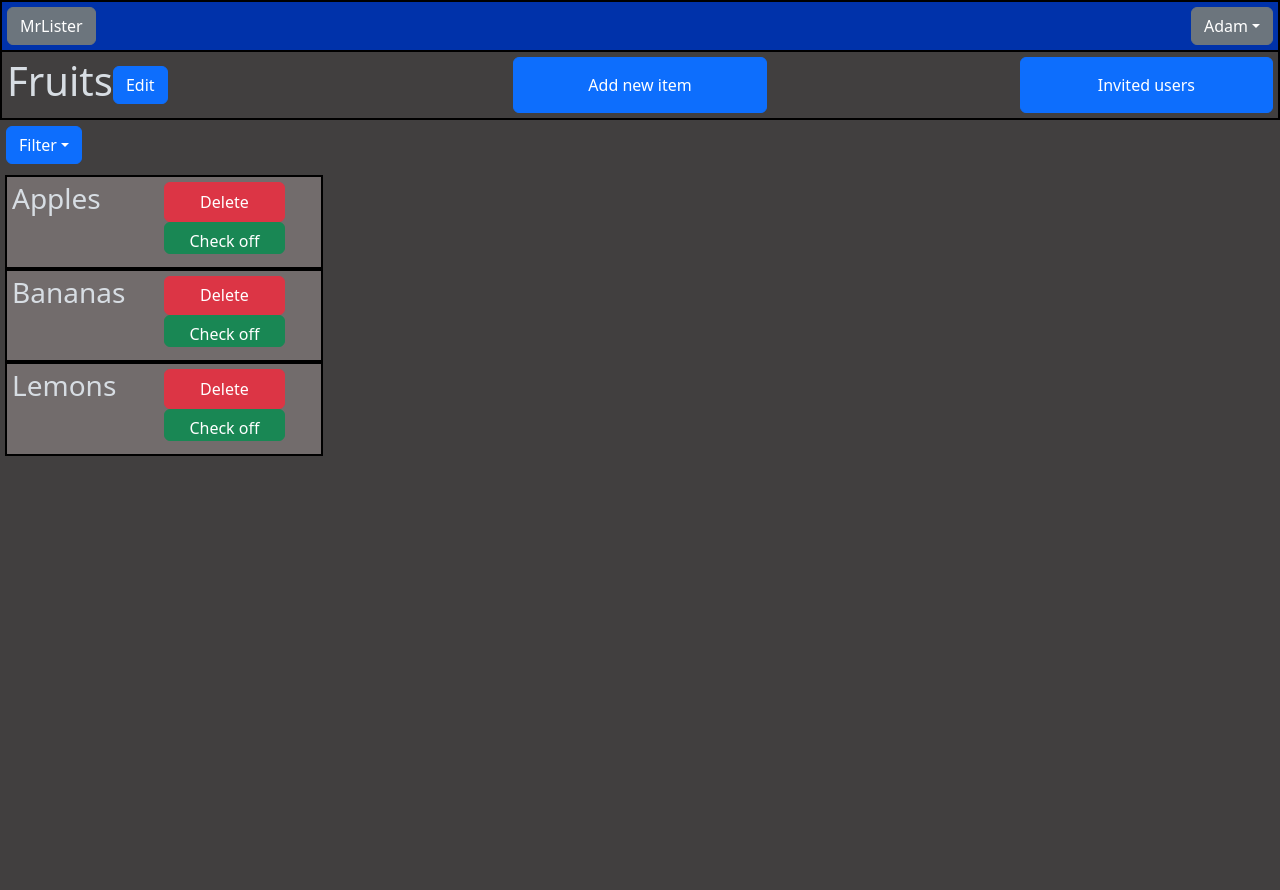
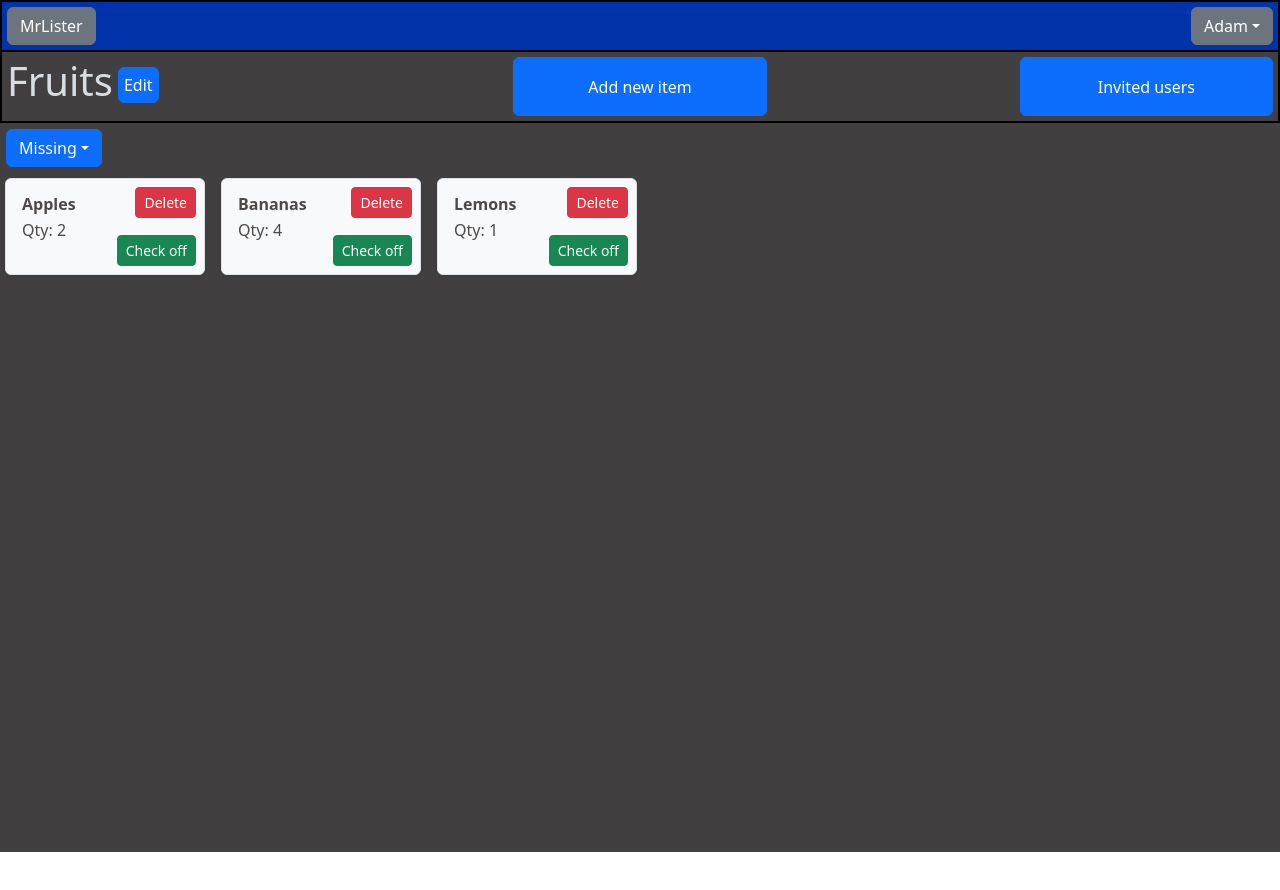
Before and after one commit to VitekVo/ListApp, a React (Create React App) app: page / in a window 1280 px wide. Shown: the top 890 px of the page. After the commit the page ends 852 px from the top, so only its background shows below. Built offline with nearby package versions, Linux system fonts and the light colour scheme.

Commit message:
homework 2 version

```diff
--- a/public/index.html
+++ b/public/index.html
@@ -24,7 +24,7 @@
       work correctly both with client-side routing and a non-root public URL.
       Learn how to configure a non-root public URL by running `npm run build`.
     -->
-    <title>React App</title>
+    <title>MrLister</title>
   </head>
   <body>
     <noscript>You need to enable JavaScript to run this app.</noscript>
--- a/src/App.css
+++ b/src/App.css
@@ -29,28 +29,35 @@
   justify-content: space-between;
 }
 
+
 .filter-dropdown {
   padding: 6px;
 }
 
 .item-overview {
+  display: flex;
+  flex-wrap: wrap;
+  gap: 16px;
+  justify-content: flex-start;
   padding: 5px;
-  background-color: rgb(65, 63, 63);
-  color: rgb(215, 221, 227);
-  display: flex;
-  flex-direction: column;
-  height: 100vh;
-  flex-grow: 1;
 }
 
 .item {
-  border-style: solid;
-  border-width: 2px;
-  border-color: black;
-  padding: 5px;
-  background-color: rgb(114, 108, 108);
-  width: 25%;
-  display: grid;
-  grid-template-columns: 50% 40%;
-  grid-template-rows: 50% 40%;
+  color: #4e4949;
+  max-width: 250px;
+  width: 100%;
+  padding: 8px;
+  border: 1px solid #ddd;
+  border-radius: 4px;
+  background-color: #4e4949;
+  box-shadow: 0 2px 4px rgba(0, 0, 0, 0.1);
 }
+
+/* Background color based on checked state */
+.item[data-checked="true"] {
+  background-color: #d3ffd3; /* Light green for checked items */
+}
+
+.item[data-checked="false"] {
+  background-color: #ffd3d3; /* Light red for unchecked items */
+}
--- a/src/components/list_detail/ControlPanel.js
+++ b/src/components/list_detail/ControlPanel.js
@@ -18,9 +18,9 @@ function ControlPanel() {
 
     return (
       <div className="control-panel">
-        <h1>{list.name}
+        <h1 className="header-one">{list.name}
           {loggedInUser === list.host &&
-        <button className="btn btn-primary" onClick={() =>openModal("changeName")} >Edit</button>
+        <button className="btn btn-primary" style={{padding:"5px", margin:"5px"}}onClick={() =>openModal("changeName")} >Edit</button>
           }
         </h1>
         <button className="btn btn-primary" onClick={() =>openModal("addItem")} >Add new item</button>
--- a/src/components/list_detail/Item.js
+++ b/src/components/list_detail/Item.js
@@ -1,16 +1,29 @@
-// import React from 'react';
-// import { ListDetailProvider } from './providers/ListDetailProvider';
+import React from 'react';
 
+function Item ({item, deleteItem, changeItem}) {
+    return (
+        <div className="item position-relative border p-3 rounded bg-light shadow-sm d-flex flex-column justify-content-between"
+        style={{ maxWidth: "200px", width: "100%" }}>
+          <button
+            className="btn btn-danger btn-sm position-absolute top-0 end-0 m-2"
+            onClick={() => deleteItem(item.id)}
+          >
+            Delete
+          </button>
 
-const Item = ({name, qty, changeItem}) => {
-    return (
-    <div className="item">
-        <h3>{name}</h3>
-        <button className="btn btn-danger">Delete</button>
-        <p>{qty}</p>
-        <button className="btn btn-success" onClick={() => changeItem(true)}>Check off</button>
-    </div>
-    );
+          <div className="mb-3">
+            <h6 className="fw-bold mb-1">{item.name}</h6>
+            <p className="mb-0">Qty: {item.qty}</p>
+          </div>
+
+          <button
+            className="btn btn-success btn-sm position-absolute bottom-0 end-0 m-2"
+            onClick={() => changeItem(item.id)}
+          >
+            {item.checked ? "Uncheck" : "Check off"}
+          </button>
+        </div>
+      );
 }
 
 export default Item;
--- a/src/components/list_detail/ItemOverview.js
+++ b/src/components/list_detail/ItemOverview.js
@@ -1,21 +1,49 @@
-import React, { useContext } from 'react';
+import React, { useContext, useState } from 'react';
 import Item from './Item';
 import { ListDetailContext } from '../../providers/ListDetailProvider';
 
 function ItemOverview() {
-    const { list, changeItem } = useContext(ListDetailContext)
+    const { list, changeItem, deleteItem } = useContext(ListDetailContext)
+    const [itemFilter, setItemFilter] = useState("missing");
+
+    const filteredItems = itemFilter === "all"
+    ? list.items
+    : list.items.filter(item => !item.checked);
+
     return (
         <div>
           <div className="filter-dropdown">
-                <button type="button" className="btn btn-primary dropdown-toggle" data-bs-toggle="dropdown" aria-expanded="false">Filter</button>
+            <button
+              type="button"
+              className="btn btn-primary dropdown-toggle"
+              data-bs-toggle="dropdown"
+              aria-expanded="false"
+            >
+              {itemFilter === "missing" ? "Missing" : "All"}
+            </button>
             <ul className="dropdown-menu">
-                    <li><p className="dropdown-item">Missing</p></li>
-                    <li><p className="dropdown-item">All</p></li>
+              <li>
+                <button className="dropdown-item" onClick={() => setItemFilter("missing")}>
+                  Missing
+                </button>
+              </li>
+              <li>
+                <button className="dropdown-item" onClick={() => setItemFilter("all")} >
+                  All
+                </button>
+              </li>
             </ul>
           </div>
+
           <div className="item-overview">
-            {list.items.map(item => (
-                <Item key={item.id} name={item.name} quantity={item.quantity} changeItem={changeItem}/> ))}
+            {filteredItems.map(item => (
+              <Item
+                key={item.id}
+                item={item}
+                changeItem={changeItem}
+                deleteItem={deleteItem}
+              />
+            ))}
           </div>
         </div>
       );
--- a/src/components/list_detail/ListDetail.js
+++ b/src/components/list_detail/ListDetail.js
@@ -1,10 +1,38 @@
-import React from 'react';
-import ListDetailProvider from '../../providers/ListDetailProvider';
+import React, { useContext, useEffect } from 'react';
+import ListDetailProvider, { ListDetailContext } from '../../providers/ListDetailProvider';
+import { UserContext } from '../../providers/UserProvider';
+import { useNavigate } from 'react-router-dom';
 
 import ControlPanel from './ControlPanel';
 import ItemOverview from './ItemOverview';
 
 function ListDetail() {
+    const { list } = useContext(ListDetailContext)
+    const { loggedInUser } = useContext(UserContext)
+
+    const navigate = useNavigate();
+
+    const userHasAccess = loggedInUser === list.host || list.guests.includes(loggedInUser);
+
+    useEffect(() => {
+    if (!userHasAccess) {
+        const timer = setTimeout(() => {
+        navigate('/list-overview');
+        }, 3000);
+
+        return () => clearTimeout(timer);
+    }
+    }, [userHasAccess, navigate]);
+
+    if (!userHasAccess) {
+    return (
+        <div className="access-denied">
+        <h3>Access Denied</h3>
+        <p>You do not have access to this list. Redirecting to List Overview...</p>
+        </div>
+    );
+    }
+
     return (
         <div className="list-detail">
         <ListDetailProvider >
--- a/src/components/modalsforms/ManageUsersForm.js
+++ b/src/components/modalsforms/ManageUsersForm.js
@@ -22,10 +22,7 @@ const ManageUsers = () => {
       setShowModal(true);
     }
     else if (!(list.guests.includes(loggedInUser)) && (loggedInUser !== list.host)) {
-      console.log(list.guests);
-      console.log(loggedInUser);
       navigate('/list-overview');
-      console.log(list.guests);
     }
 
     else {
--- a/src/components/modalsforms/Modal.js
+++ b/src/components/modalsforms/Modal.js
@@ -12,8 +12,6 @@ const Modal = ({ onClose, formType }) => {
         return <AddItem onClose={onClose} />;
       case "manageUsers":
         return <ManageUsers onClose={onClose} />;
-      case "addItem":
-        return <AddItem onClose={onClose} />;
       default:
       return null;
     }
--- a/src/data/lists.json
+++ b/src/data/lists.json
@@ -12,7 +12,7 @@
         "host": "u2",
         "name": "Furniture",
         "items": [{"id": "i1", "name": "Chair", "qty": 4, "checked":false}, {"id": "i2", "name": "Table", "qty": 1, "checked":false}, {"id": "i3", "name": "Drawers", "qty": 2, "checked":false}],
-        "guests": ["u2"],
+        "guests": ["u1"],
         "archived": false
     }
 ]
--- a/src/providers/ListDetailProvider.js
+++ b/src/providers/ListDetailProvider.js
@@ -24,7 +24,7 @@ function ListDetailProvider({ children }) {
     setList(prevList => ({
       ...prevList,
       items: [...prevList.items,
-        {"name": itemName, "qty": quantity, "checked": false}]
+        {id: Math.random(),"name": itemName, "qty": quantity, "checked": false}]
     }))
   }
 
@@ -42,12 +42,19 @@ function ListDetailProvider({ children }) {
     }));
   };
 
-  const changeItem = (id, status) => {
+  const changeItem = (itemID) => {
+    setList((prevList) => ({
+      ...prevList,
+      items: prevList.items.map((item) =>
+        item.id === itemID ? { ...item, checked: !item.checked } : item
+      )
+    }));
+  };
+
+  const deleteItem = (itemID) => {
     setList(prevList => ({
-    ...prevList,
-    items: prevList.items.map(item =>
-      item.id === id ? { ...item, checked: status } : item
-      )
+      ...prevList,
+      items: prevList.items.filter((item) => item.id !== itemID)
     }));
   };
 
@@ -57,7 +64,8 @@ function ListDetailProvider({ children }) {
     addItem,
     addUser,
     removeUser,
-    changeItem
+    changeItem,
+    deleteItem
 };
 
   return <ListDetailContext.Provider value={value}>{children}</ListDetailContext.Provider>;
```
Lines whose indentation alone changed are shown as unchanged.
